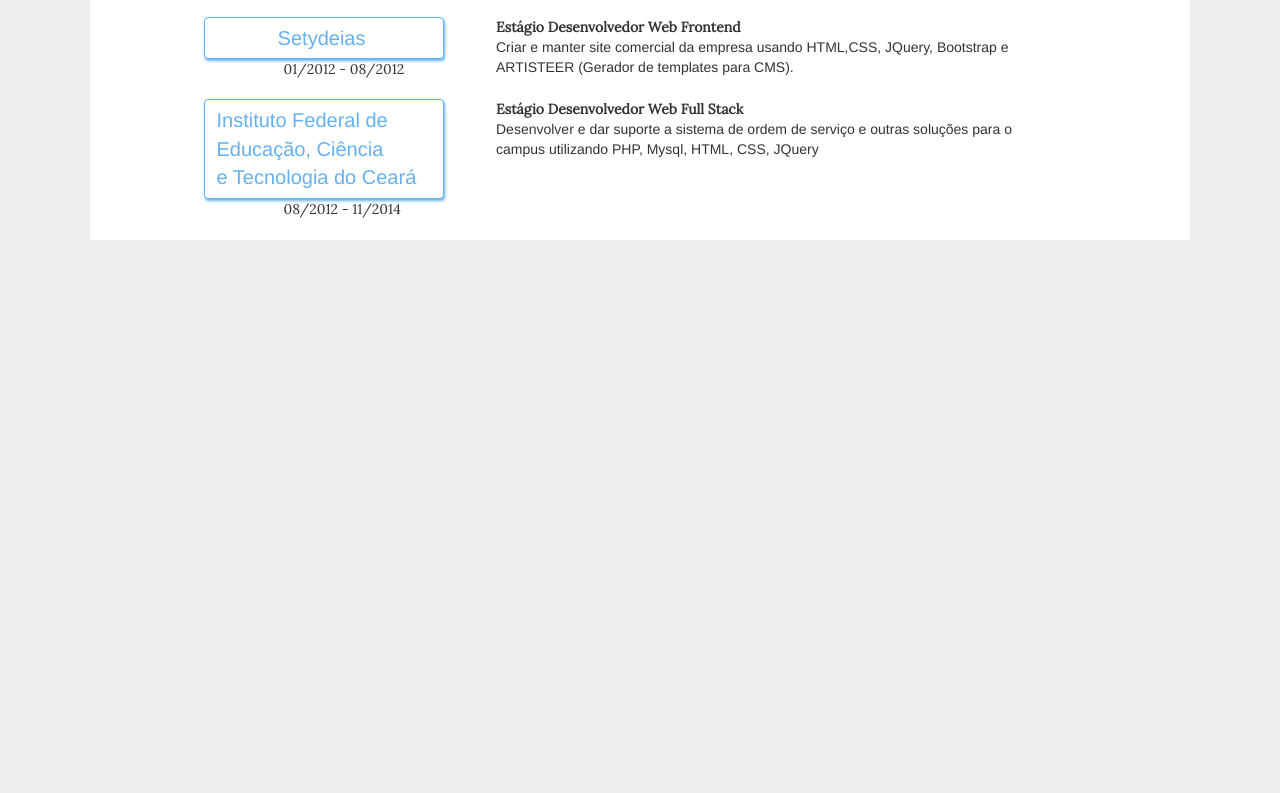
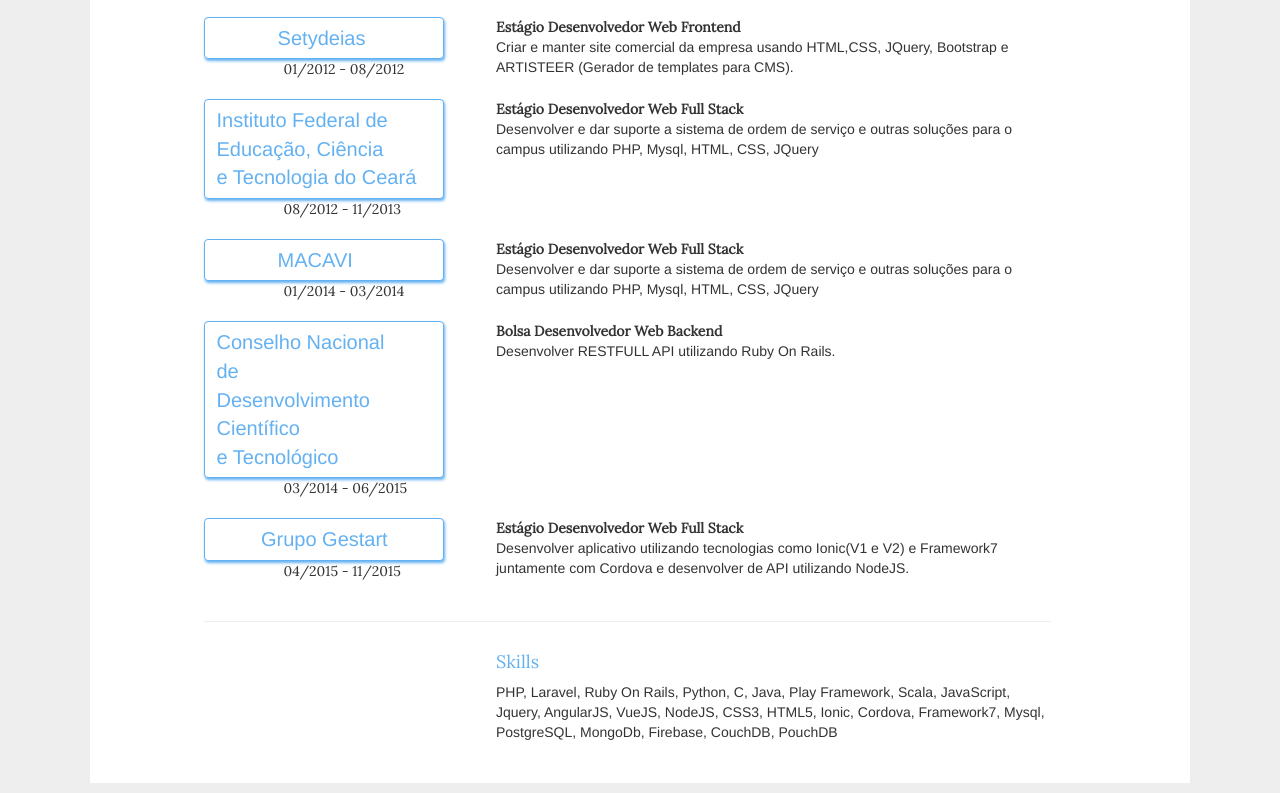
Before and after one commit to alcidesjunior/curriculo, a plain HTML site: page index.html in a window 1280 px wide. Shown: the part 673-1466 px from the top of the page. Before the commit the page ends 923 px from the top, so only its background shows below. Drawn offline with Linux system fonts and the light colour scheme.

Commit message:
atualizacao

```diff
--- a/index.html
+++ b/index.html
@@ -85,7 +85,7 @@ h5{
 
 
     </style>
-    <section class="draw-border">
+   <section class="draw-border">
       <br>
       <article class="container">
           <div class="row vertical-divider">
@@ -188,7 +188,7 @@ h5{
               Instituto Federal de <br>Educação, Ciência <br>e Tecnologia do Ceará
             </button><br>
             <span class="subtitle center">
-              08/2012 - 11/2014
+              08/2012 - 11/2013
             </span>
           </div>
           <div class="col-lg-push-1 col-lg-6">
@@ -196,6 +196,70 @@ h5{
             Desenvolver e dar suporte a sistema de ordem de serviço e outras soluções para o campus utilizando PHP, Mysql, HTML, CSS, JQuery
           </div>
         </div><br>
+        <div class="row">
+          <div class="col-lg-push-1 col-lg-3">
+            <button class="btn btn-primary">
+              &nbsp;&nbsp;&nbsp;&nbsp;&nbsp;&nbsp;&nbsp;&nbsp;&nbsp;&nbsp;
+              MACAVI
+            </button><br>
+            <span class="subtitle center">
+              01/2014 - 03/2014
+            </span>
+          </div>
+          <div class="col-lg-push-1 col-lg-6">
+            <b class="subtitle">Estágio Desenvolvedor Web Full Stack</b><br>
+            Desenvolver e dar suporte a sistema de ordem de serviço e outras soluções para o campus utilizando PHP, Mysql, HTML, CSS, JQuery
+          </div>
+        </div><br>
+        <div class="row">
+          <div class="col-lg-push-1 col-lg-3">
+            <button class="btn btn-primary">
+              Conselho Nacional<br>de<br> Desenvolvimento <br>Científico<br> e Tecnológico
+            </button><br>
+            <span class="subtitle center">
+              03/2014 - 06/2015
+            </span>
+          </div>
+          <div class="col-lg-push-1 col-lg-6">
+            <b class="subtitle">Bolsa Desenvolvedor Web Backend</b><br>
+            Desenvolver RESTFULL API utilizando Ruby On Rails.
+          </div>
+        </div><br>
+        <div class="row">
+          <div class="col-lg-push-1 col-lg-3">
+            <button class="btn btn-primary">
+              &nbsp;&nbsp;&nbsp;&nbsp;&nbsp;&nbsp;&nbsp;
+              Grupo Gestart
+            </button><br>
+            <span class="subtitle center">
+              04/2015 - 11/2015
+            </span>
+          </div>
+          <div class="col-lg-push-1 col-lg-6">
+            <b class="subtitle">Estágio Desenvolvedor Web Full Stack</b><br>
+            Desenvolver aplicativo utilizando tecnologias como Ionic(V1 e V2) e Framework7 juntamente com Cordova e desenvolver de API utilizando NodeJS.
+          </div>
+        </div><br>
+      </article>
+      <article class="container">
+        <div class="row">
+          <div class="col-lg-push-1 col-lg-9">
+            <hr>
+          </div>
+        </div>
+        <div class="row">
+          <div class="col-lg-push-4 col-lg-4">
+            <h4 class="primary-color">Skills</h4>
+          </div>
+        </div>
+        <div class="row">
+          <div class="col-lg-push-4 col-lg-6">
+            PHP, Laravel, Ruby On Rails, Python, C, Java, Play Framework, Scala, JavaScript, Jquery,
+            AngularJS, VueJS, NodeJS, CSS3, HTML5, Ionic, Cordova, Framework7, Mysql, PostgreSQL,
+            MongoDb, Firebase, CouchDB, PouchDB
+          </div>
+        </div>
+        <br><br>
       </article>
     </section>
   </body>
```
